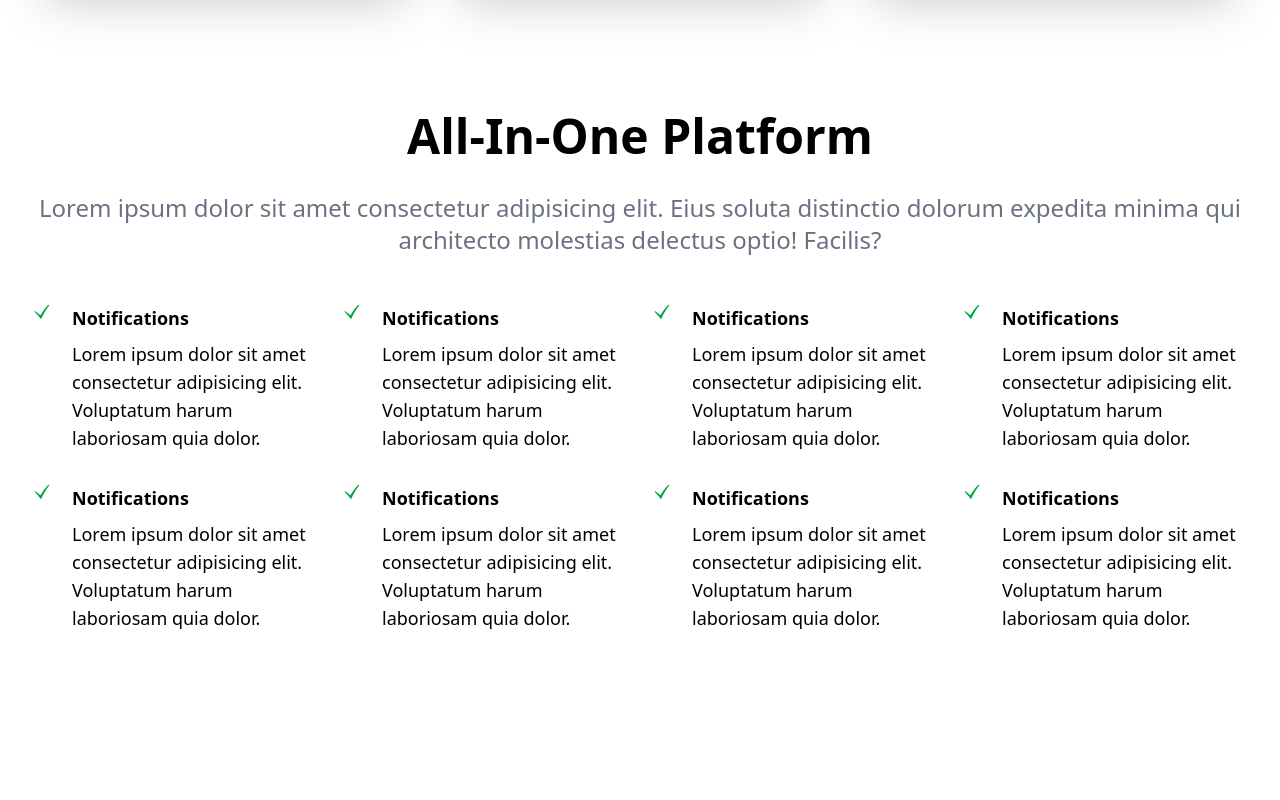
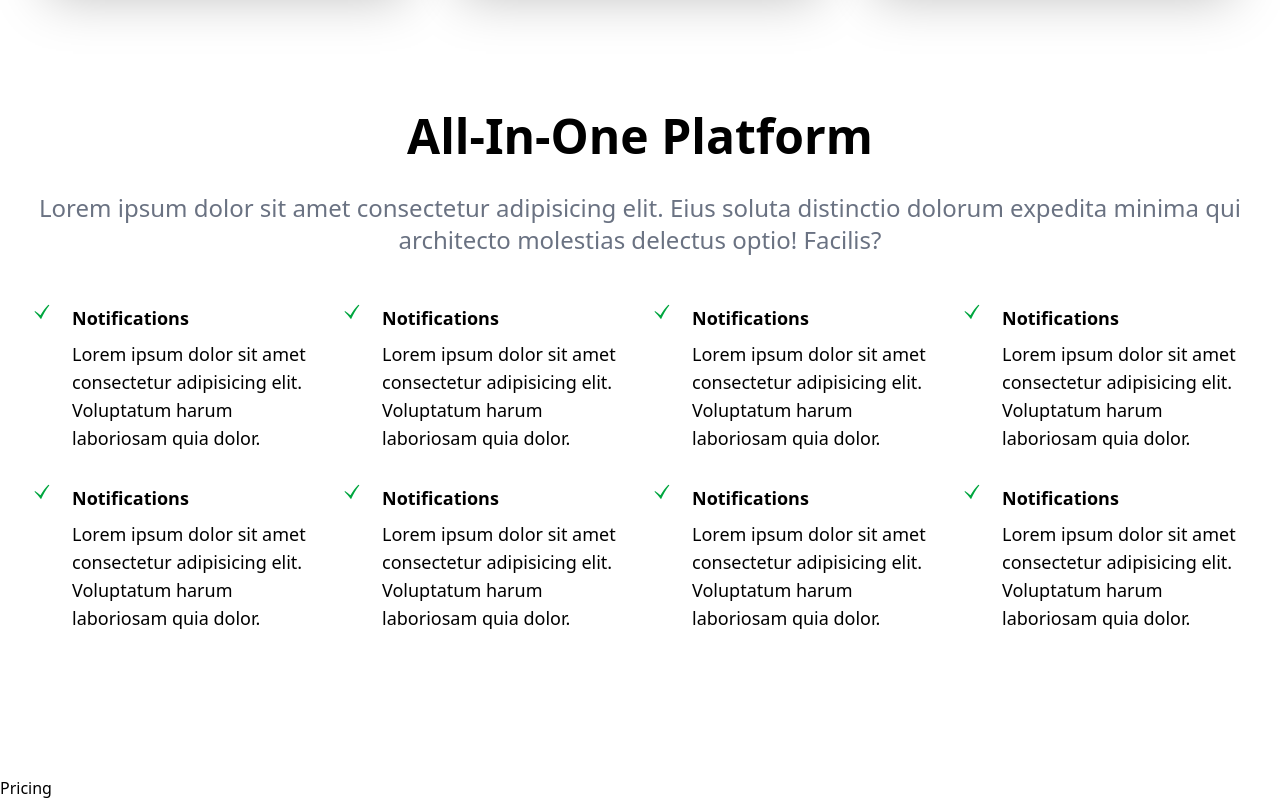
Before and after one commit to mohammad-reza99/nexa, a React (Vite) app: page / in a window 1280 px wide. Shown: the part 1920-2720 px from the top of the page. Before the commit the page ends 2696 px from the top, so only its background shows below. Built offline with nearby package versions, Linux system fonts and the light colour scheme.

Commit message:
feat: add Pricing component and integrate it into App

```diff
--- a/src/App.jsx
+++ b/src/App.jsx
@@ -5,6 +5,7 @@ import Hero from "./assets/components/Hero";
 import Show from "./assets/components/Show";
 import Support from "./assets/components/Support";
 import AllInOne from "./assets/components/AllInOne";
+import Pricing from "./assets/components/Pricing";
 
 function App() {
   const [count, setCount] = useState(0);
@@ -16,6 +17,7 @@ function App() {
       <Show />
       <Support />
       <AllInOne />
+      <Pricing />
     </>
   );
 }
--- /dev/null
+++ b/src/assets/components/Pricing.jsx
@@ -0,0 +1,7 @@
+import React from "react";
+
+const Pricing = () => {
+  return <div>Pricing</div>;
+};
+
+export default Pricing;
```
